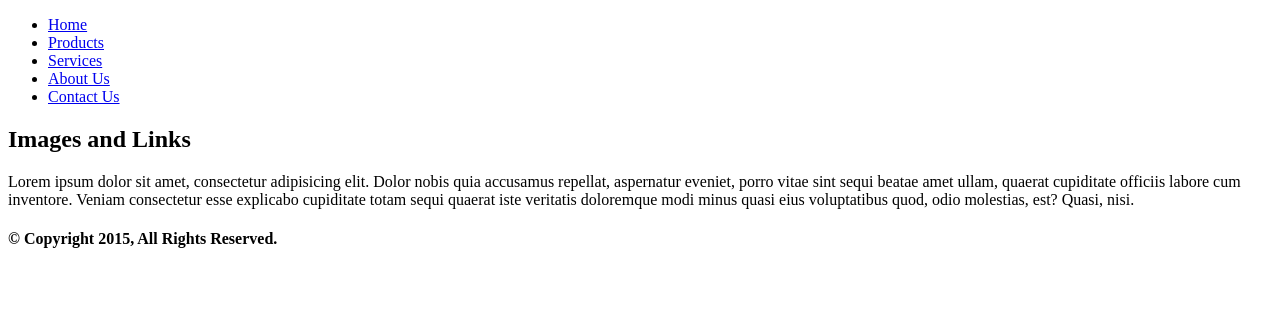
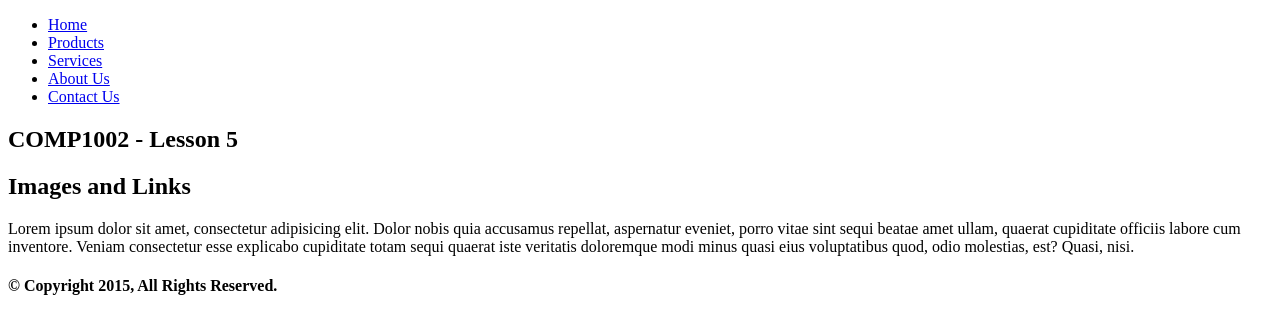
Before and after one commit to GeorgianCollege/COMP1002-Lesson5, a plain HTML site: page index.html in a window 1280 px wide. Drawn offline with Linux system fonts and the light colour scheme.

Commit message:
updated index.html

```diff
--- a/index.html
+++ b/index.html
@@ -27,7 +27,8 @@
             <!-- MAIN CONTENT -->
             <main class="mainContent" role="main">
                 <article class="article">
-                    <h1>Images and Links</h1>
+                   <h1>COMP1002 - Lesson 5</h1>
+                    <h2>Images and Links</h2>
                     <p>Lorem ipsum dolor sit amet, consectetur adipisicing elit. Dolor nobis quia accusamus repellat, aspernatur eveniet, porro vitae sint sequi beatae amet ullam, quaerat cupiditate officiis labore cum inventore. Veniam consectetur esse explicabo cupiditate totam sequi quaerat iste veritatis doloremque modi minus quasi eius voluptatibus quod, odio molestias, est? Quasi, nisi.</p>
                 </article>
             </main>
```
